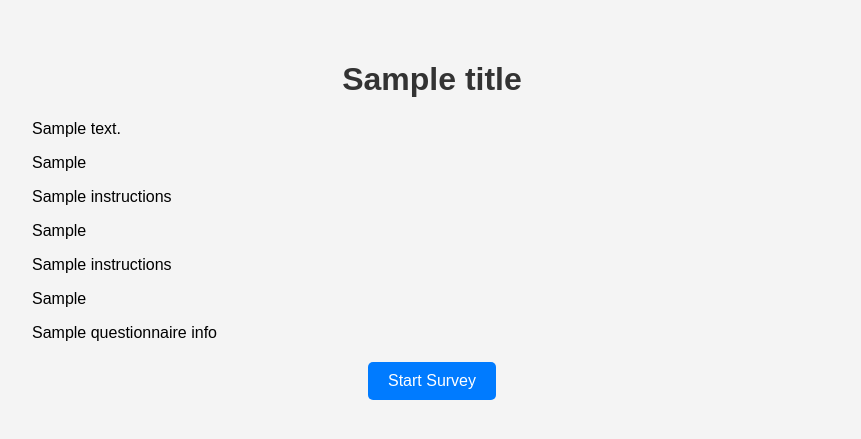
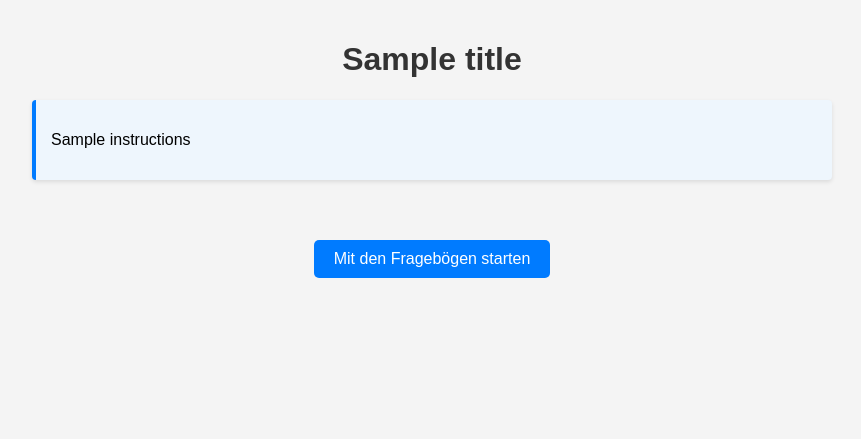
Before and after one commit to visserle/pain-measurement, a Flask app: template src/experiments/questionnaires/templates/welcome.html.j2 in a window 1280 px wide. Shown: the top 439 px of the page, without its empty margins (208-1069 px from the left). Run offline with Flask 3, Linux system fonts and the light colour scheme; the template is opened without the code that fills it: most values are stand-ins (such as "Sample title", 1, 10 or a date in 2020); data that the repository does not hold is empty; parts of the project's set-up code (start-up, migrations or seed data) failed here and were passed over; some libraries are stand-ins or nearby versions.

Commit message:
fix welcome page

```diff
--- a/src/experiments/questionnaires/app.py
+++ b/src/experiments/questionnaires/app.py
@@ -101,7 +101,7 @@ def load_questionnaire(scale: str) -> dict:
         return dict()
 
 
-@app.route("/")
+@app.route("/", methods=["GET", "POST"])
 def home():
     return (
         redirect(url_for("welcome"))
@@ -117,15 +117,14 @@ def favicon():
 
 @app.route("/welcome")
 def welcome():
-    if not args.welcome:
-        return redirect(url_for("questionnaire_handler", scale=questionnaires[0]))
+    args.welcome = False  # we only want to show the welcome page once
 
     with open(INVENTORY_DIR / "welcome.yaml", "r") as file:
-        welcome_content = yaml.safe_load(file)
-        welcome_content["text"] = markdown.markdown(welcome_content["text"])
+        welcome = yaml.safe_load(file)
+        welcome["instructions"] = markdown.markdown(welcome["instructions"])
 
     return render_template(
-        "welcome.html.j2", title=welcome_content["title"], text=welcome_content["text"]
+        "welcome.html.j2", title=welcome["title"], instructions=welcome["instructions"]
     )
 
 
--- a/src/experiments/questionnaires/templates/welcome.html.j2
+++ b/src/experiments/questionnaires/templates/welcome.html.j2
@@ -7,42 +7,21 @@
     <link rel="stylesheet" href="{{ url_for('static', filename='styles.css') }}">
     <link rel="icon" type="image/x-icon" href="{{ url_for('static', filename='favicon.ico') }}">
     <style>
-        .container {
-            max-width: 800px;
-            margin: 0 auto;
-            padding: 20px;
-        }
-        .start-button {
-            display: block;
-            width: max-content;
-            margin: 20px auto;
-            padding: 10px 20px;
-            background-color: #007bff;
-            color: white;
-            text-decoration: none;
-            text-align: center;
-            border-radius: 5px;
-        }
-        .start-button:hover {
-            background-color: #0056b3;
-        }
-        @media (max-width: 768px) {
-            .container {
-                padding: 10px;
-            }
+        .transparent-form {
+            background: none;
+            border: none;
         }
     </style>
 </head>
 <body>
     <div class="container">
         <h1>{{ title }}</h1>
-        <p>{{ text }}</p>
-        <p>{{ privacy_info }}</p>
-    <p>{{ instructions }}</p>
-    <p>{{ privacy_info }}</p>    <p>{{ instructions }}</p>
-    <p>{{ hydration_info }}</p>
-    <p>{{ questionnaire_info }}</p>
-    <a href="{{ url_for('questionnaire_handler', scale='general') }}" class="start-button">Start Survey</a>
+        <div class="instructions">
+            <p>{{ instructions|safe }}</p>
+        </div>
+        <form action="{{ url_for('home') }}" method="post" class="transparent-form">
+            <button type="submit" >Mit den Fragebögen starten</button>
+        </form>
     </div>
 </body>
 </html>
```
